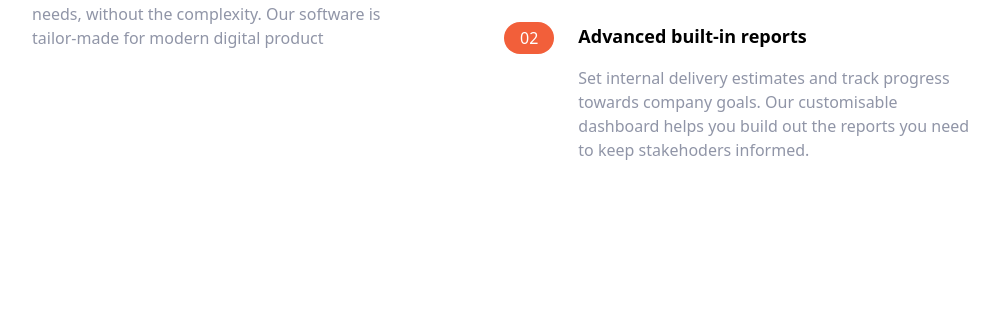
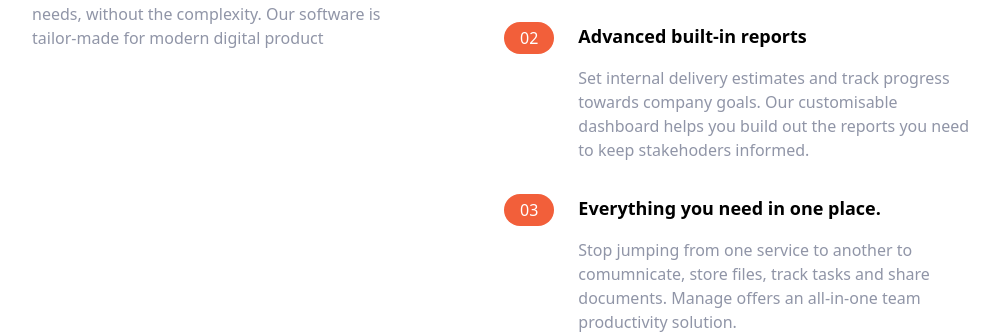
Before and after one commit to Nebenmor/Manage2, a website: page public/index.html in a window 1280 px wide. Shown: the part 774-1108 px from the top of the page, without its empty margins (136-1135 px from the left). Before the commit the page ends 936 px from the top, so only its background shows below. Drawn offline with Linux system fonts and the light colour scheme.

Commit message:
update numbered list

```diff
--- a/public/index.html
+++ b/public/index.html
@@ -118,7 +118,30 @@
                          </div>
                     </div>
 
+                    <!-- List Item 3 -->
+                    <div class="flex flex-col space-y-3 md:space-y-0 md:space-x-6 md:flex-row">
+                        <!-- Heading -->
+                         <div class="rounded-l-full bg-brightRedSupLight md:bg-transparent">
+                            <div class="flex items-center space-x-2">
+                                <div class="px-4 py-2 text-white rounded-full md:py-1 bg-brightRed">
+                                    03
+                                </div>
+                                <h3 class="text-base font-bold md:hidden">
+                                    Everything you need in one place.
+                                </h3>
+                            </div>
+                         </div>
 
+                         <div>
+                            <h3 class="hidden mb-4 text-lg font-bold md:block">
+                                Everything you need in one place.
+                             </h3>
+                             <p class="text-darkGrayishBlue">
+                                Stop jumping from one service to another to comumnicate, store files, track tasks and share documents. Manage offers an all-in-one team productivity solution.
+                             </p>
+                         </div>
+                    </div>
+                   </div>
          </div>
      </section>
 
```
